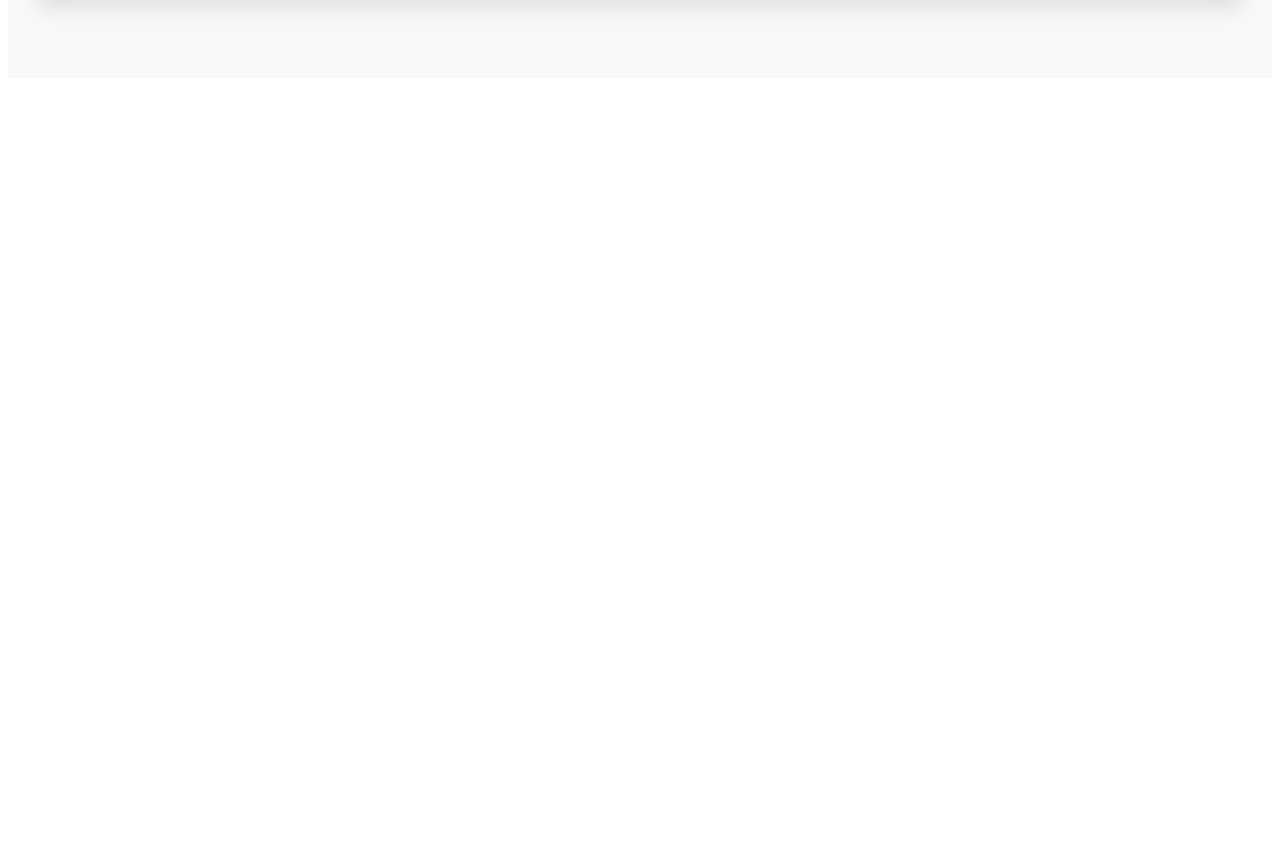
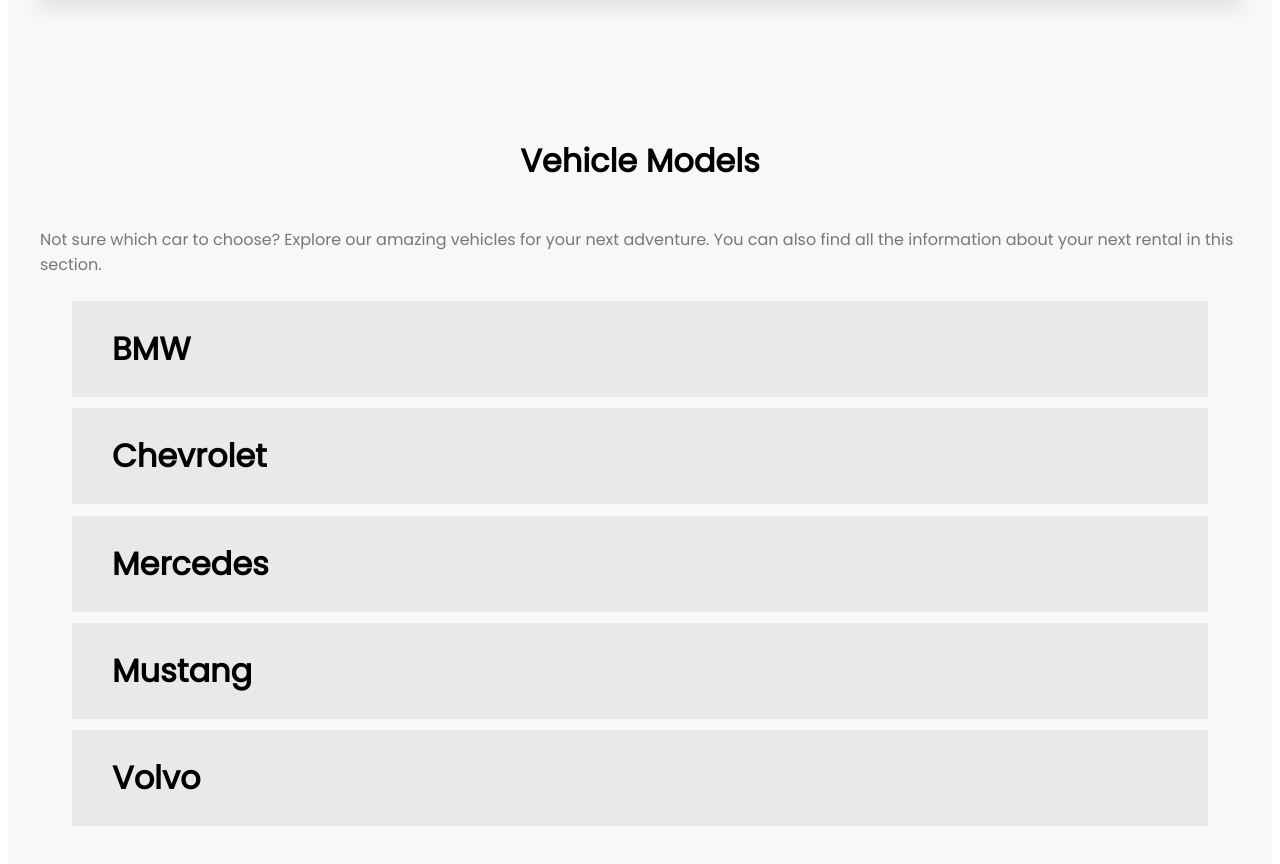
Before and after one commit to Detopall/react-rental-car, a React (Vite) app: page / in a window 1280 px wide. Shown: the part 1405-2269 px from the top of the page. Before the commit the page ends 1491 px from the top, so only its background shows below. Built offline with nearby package versions, Linux system fonts and the light colour scheme.

Commit message:
add: added the modal-personal-form section to a separate file, added some buttons for the vehicle models section

```diff
--- a/src/App.css
+++ b/src/App.css
@@ -236,6 +236,8 @@
 	box-shadow: 0.4rem 0.4rem 0.4rem 0 rgba(13, 187, 13, 0.2);
 	font-size: 1.2rem;
 	background-color: var(--green);
+	color: white;
+	font-weight: bold;
 
 	/* browser compatibility */
 	-o-transition: 0.5s;
@@ -450,3 +452,54 @@
 .item-zip-code {
 	grid-area: item-zip-code;
 }
+
+.vehicle-models-container {
+	display: flex;
+	justify-content: center;
+	flex-direction: column;
+	margin: 2rem;
+}
+
+.vehicle-models-container h2 {
+	text-align: center;
+	font-size: 2rem;
+}
+
+.vehicle-models-container p {
+	color: #777;
+}
+
+.vehicle-models-content {
+	display: flex;
+	flex-direction: column;
+	margin-left: 2rem;
+	margin: 0.5rem 2rem;
+}
+
+.vehicle-models-buttons {
+	display: flex;
+	flex-direction: column;
+	gap: 0.7rem;
+}
+
+.vehicle-models-buttons button.picked {
+	background-color: var(--green);
+	color: white;
+}
+
+.vehicle-models-buttons button {
+	width: 100%;
+	border: none;
+	padding: 1.5rem 2.5rem;
+	background-color: #e9e9e9;
+	font-weight: bold;
+	font-size: 2rem;
+	text-align: left;
+	transition: all .5s;
+	cursor: pointer;
+}
+
+.vehicle-models-buttons button:hover {
+	background-color: var(--green);
+	color: white;
+}
--- a/src/components/BookCar.tsx
+++ b/src/components/BookCar.tsx
@@ -1,4 +1,4 @@
-import Modal from "./Modal";
+import Modal from "./Modal/Modal";
 import { useState } from "react";
 
 export interface IBookCar {
@@ -22,8 +22,8 @@
 		pickUpLocation: "",
 		dropOffLocation: "",
 		pickUpDate: "",
-		dropOffDate: ""
-	  });
+		dropOffDate: "",
+	});
 
 	function handleSubmit(e: React.FormEvent<HTMLFormElement>) {
 		if (e) e.preventDefault();
@@ -62,10 +62,8 @@
 				<h2> Book a car</h2>
 				<form onSubmit={handleSubmit}>
 					<div className="book-form car-type">
-						<label htmlFor="select-car-type">
-							Select Your Car
-						</label>
-						<select id="select-car-type" required >
+						<label htmlFor="select-car-type">Select Your Car</label>
+						<select id="select-car-type" required>
 							<option value="">Select your car type</option>
 							<option value="BMW">BMW</option>
 							<option value="Chevrolet">Chevrolet</option>
@@ -119,7 +117,12 @@
 					</div>
 				</form>
 			</section>
-			{openModal && <Modal carInfo={carInfo} closeModal={() => setOpenModal(false)} />}
+			{openModal && (
+				<Modal
+					carInfo={carInfo}
+					closeModal={() => setOpenModal(false)}
+				/>
+			)}
 		</>
 	);
 }
--- a/src/components/Modal.tsx
+++ /dev/null
@@ -1,135 +0,0 @@
-import { IBookCar } from "./BookCar";
-
-interface ModalProps {
-	closeModal: () => void;
-	carInfo: IBookCar;
-}
-
-export default function Modal({ closeModal, carInfo }: ModalProps) {
-	return (
-		<>
-			<div className="modal">
-				<div className="modal-container">
-					<div className="title-container">
-						<h2>Complete reservation</h2>
-						<button onClick={closeModal}> &times; </button>
-					</div>
-					<div className="body">
-						<div className="modal-location-dates">
-							<h3> Location & Dates </h3>
-							<div className="modal-location-dates-item">
-								<h4> Pick-Up Date</h4>
-								<span> {carInfo.pickUpDate} </span>
-							</div>
-
-							<div className="modal-location-dates-item">
-								<h4> Drop-Off Date</h4>
-								<span> {carInfo.dropOffDate} </span>
-							</div>
-
-							<div className="modal-location-dates-item">
-								<h4> Pick-Up Location</h4>
-								<span> {carInfo.pickUpLocation} </span>
-							</div>
-
-							<div className="modal-location-dates-item">
-								<h4> Drop-Off Location</h4>
-								<span> {carInfo.dropOffLocation} </span>
-							</div>
-						</div>
-						<div className="modal-img">
-							<h3>
-								Car - <span> {carInfo.carType} </span>
-							</h3>
-							<img
-								src={
-									"/src/assets/images/cars/" +
-									carInfo.carType.toLowerCase() +
-									".png"
-								}
-								alt={carInfo.carType}
-							/>
-						</div>
-						<div className="personal-info">
-							<h3 className="personal-info-title">
-								Personal Info
-							</h3>
-							<div className="personal-info-item item-firstname">
-								<label htmlFor="firstname">Firstname</label>
-								<input
-									type="text"
-									id="firstname"
-									autoComplete="off"
-								></input>
-							</div>
-							<div className="personal-info-item item-lastname">
-								<label htmlFor="lastname">Lastname</label>
-								<input
-									type="text"
-									id="lastname"
-									autoComplete="off"
-								></input>
-							</div>
-							<div className="personal-info-item item-phone-number">
-								<label htmlFor="phone-number">
-									Phone Number
-								</label>
-								<input
-									type="tel"
-									id="phone-number"
-									autoComplete="off"
-								></input>
-							</div>
-							<div className="personal-info-item item-age">
-								<label htmlFor="age">Age</label>
-								<input
-									type="number"
-									id="age"
-									autoComplete="off"
-									min="18"
-								></input>
-							</div>
-							<div className="personal-info-item item-email">
-								<label htmlFor="email">Email</label>
-								<input
-									type="email"
-									id="email"
-									autoComplete="off"
-								></input>
-							</div>
-							<div className="personal-info-item item-address">
-								<label htmlFor="address">Address</label>
-								<input
-									type="text"
-									id="address"
-									autoComplete="off"
-								></input>
-							</div>
-							<div className="personal-info-item item-city">
-								<label htmlFor="city">City</label>
-								<input
-									type="text"
-									id="city"
-									autoComplete="off"
-								></input>
-							</div>
-							<div className="personal-info-item item-zip-code">
-								<label htmlFor="zip-code">Zip Code</label>
-								<input
-									type="number"
-									id="zip-code"
-									autoComplete="off"
-								></input>
-							</div>
-						</div>
-					</div>
-					<div className="footer">
-						<button id="reserve-car" onClick={closeModal}>
-							Reserve Car
-						</button>
-					</div>
-				</div>
-			</div>
-		</>
-	);
-}
--- /dev/null
+++ b/src/components/Modal/Modal.tsx
@@ -0,0 +1,65 @@
+import { IBookCar } from "../BookCar";
+import ModalPersonalInfo from "./ModalPersonalInfo";
+
+interface ModalProps {
+	closeModal: () => void;
+	carInfo: IBookCar;
+}
+
+export default function Modal({ closeModal, carInfo }: ModalProps) {
+	return (
+		<>
+			<div className="modal">
+				<div className="modal-container">
+					<div className="title-container">
+						<h2>Complete reservation</h2>
+						<button onClick={closeModal}> &times; </button>
+					</div>
+					<div className="body">
+						<div className="modal-location-dates">
+							<h3> Location & Dates </h3>
+							<div className="modal-location-dates-item">
+								<h4> Pick-Up Date</h4>
+								<span> {carInfo.pickUpDate} </span>
+							</div>
+
+							<div className="modal-location-dates-item">
+								<h4> Drop-Off Date</h4>
+								<span> {carInfo.dropOffDate} </span>
+							</div>
+
+							<div className="modal-location-dates-item">
+								<h4> Pick-Up Location</h4>
+								<span> {carInfo.pickUpLocation} </span>
+							</div>
+
+							<div className="modal-location-dates-item">
+								<h4> Drop-Off Location</h4>
+								<span> {carInfo.dropOffLocation} </span>
+							</div>
+						</div>
+						<div className="modal-img">
+							<h3>
+								Car - <span> {carInfo.carType} </span>
+							</h3>
+							<img
+								src={
+									"/src/assets/images/cars/" +
+									carInfo.carType.toLowerCase() +
+									".png"
+								}
+								alt={carInfo.carType}
+							/>
+						</div>
+						<ModalPersonalInfo />
+					</div>
+					<div className="footer">
+						<button id="reserve-car" onClick={closeModal}>
+							Reserve Car
+						</button>
+					</div>
+				</div>
+			</div>
+		</>
+	);
+}
--- /dev/null
+++ b/src/components/Modal/ModalPersonalInfo.tsx
@@ -0,0 +1,82 @@
+export default function ModalPersonalInfo() {
+	return (
+		<>
+			<form className="personal-info">
+				<h3 className="personal-info-title">Personal Info</h3>
+				<div className="personal-info-item item-firstname">
+					<label htmlFor="firstname">Firstname</label>
+					<input
+						type="text"
+						id="firstname"
+						autoComplete="off"
+						required
+					></input>
+				</div>
+				<div className="personal-info-item item-lastname">
+					<label htmlFor="lastname">Lastname</label>
+					<input
+						type="text"
+						id="lastname"
+						autoComplete="off"
+						required
+					></input>
+				</div>
+				<div className="personal-info-item item-phone-number">
+					<label htmlFor="phone-number">Phone Number</label>
+					<input
+						type="tel"
+						id="phone-number"
+						autoComplete="off"
+						required
+					></input>
+				</div>
+				<div className="personal-info-item item-age">
+					<label htmlFor="age">Age</label>
+					<input
+						type="number"
+						id="age"
+						autoComplete="off"
+						min="18"
+						required
+					></input>
+				</div>
+				<div className="personal-info-item item-email">
+					<label htmlFor="email">Email</label>
+					<input
+						type="email"
+						id="email"
+						autoComplete="off"
+						required
+					></input>
+				</div>
+				<div className="personal-info-item item-address">
+					<label htmlFor="address">Address</label>
+					<input
+						type="text"
+						id="address"
+						autoComplete="off"
+						required
+					></input>
+				</div>
+				<div className="personal-info-item item-city">
+					<label htmlFor="city">City</label>
+					<input
+						type="text"
+						id="city"
+						autoComplete="off"
+						required
+					></input>
+				</div>
+				<div className="personal-info-item item-zip-code">
+					<label htmlFor="zip-code">Zip Code</label>
+					<input
+						type="number"
+						id="zip-code"
+						autoComplete="off"
+						required
+					></input>
+				</div>
+			</form>
+		</>
+	);
+}
--- a/src/pages/Home.tsx
+++ b/src/pages/Home.tsx
@@ -1,11 +1,13 @@
 import Hero from "../components/Hero";
 import { BookCar } from "../components/BookCar";
+import { VehicleModels } from "../pages/VehicleModels";
 
 export function Home() {
 	return (
 		<>
 			<Hero />
 			<BookCar />
+			<VehicleModels />
 		</>
 	);
 }
--- a/src/pages/VehicleModels.tsx
+++ b/src/pages/VehicleModels.tsx
@@ -1,3 +1,35 @@
-export function VehicleModels(){
-	return <h1> VehicleModels </h1>
+
+
+export function VehicleModels() {
+	function changeStyle(e: React.MouseEvent<HTMLButtonElement>) {
+		console.log(e.target)
+		const buttons = document.querySelectorAll(
+			".vehicle-models-buttons button"
+		);
+		buttons.forEach((button) => {
+			button.classList.remove("picked");
+		});
+		(e.target as HTMLButtonElement).classList.add("picked");
+	}
+
+	return (
+		<div className="vehicle-models-container">
+			<h2>Vehicle Models</h2>
+			<p>
+				Not sure which car to choose? Explore our amazing vehicles for
+				your next adventure. You can also find all the information about your next rental in this section.
+			</p>
+			<div className="vehicle-models-content">
+				<div className="vehicle-models-buttons">
+					<button onClick={changeStyle}>
+						BMW
+					</button>
+					<button onClick={changeStyle}>Chevrolet</button>
+					<button onClick={changeStyle}>Mercedes</button>
+					<button onClick={changeStyle}>Mustang</button>
+					<button onClick={changeStyle}>Volvo</button>
+				</div>
+			</div>
+		</div>
+	);
 }
```
